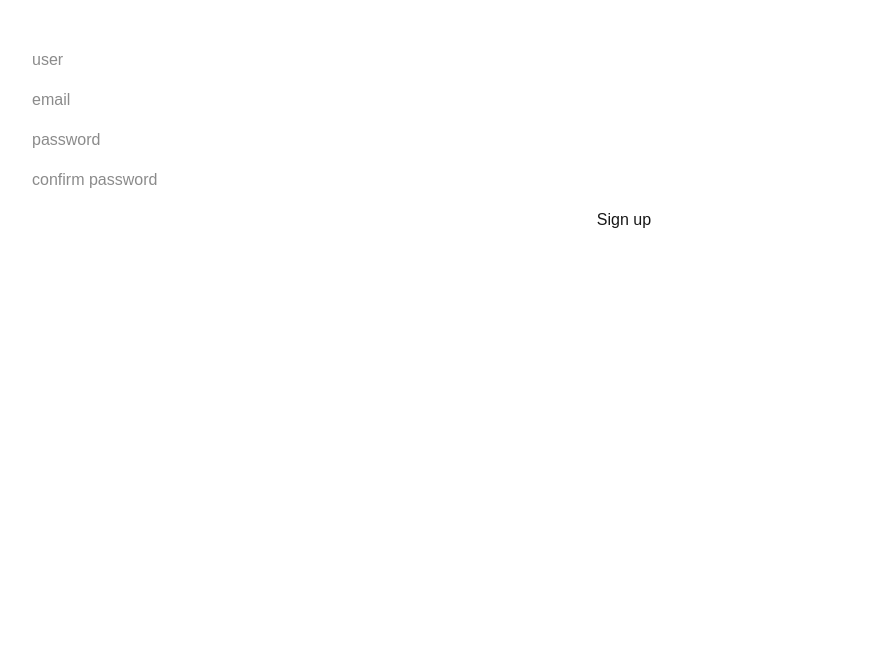
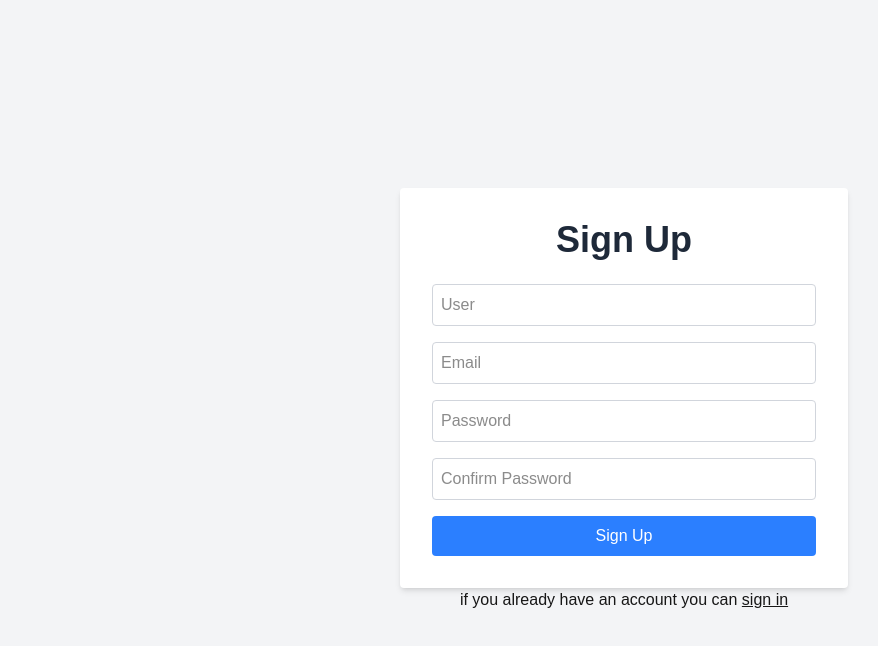
Before and after one commit to Skuerjuan/tp2-front, a Next.js app: page /signup in a window 1280 px wide. Shown: the top 646 px of the page, without its empty margins (16-894 px from the left). Built offline with nearby package versions, Linux system fonts and the light colour scheme.

Commit message:
continuado con login y signup

```diff
--- a/src/app/login/page.jsx
+++ b/src/app/login/page.jsx
@@ -1,41 +1,63 @@
-"use client";
+"use client"
 
 import { useState } from "react";
-import { useRouter } from "next/navigation";
-import { createClient } from "../../utils/supabase/client.js";
+import Link from "next/link";
 
-export default function LoginPage() {
-    const router = useRouter();
-    const supabase = createClient();
-
+export default function SignupPage() {
+    const [user, setUser] = useState("");
     const [email, setEmail] = useState("");
     const [password, setPassword] = useState("");
-    const [errorMsg, setErrorMsg] = useState(null);
+    const [error, setError] = useState(null);
 
-    async function onSubmit(e) {
-        e.preventDefault();
-        setErrorMsg(null);
+    function login() {
 
-    const { error } = await supabase.auth.signInWithPassword({
-        email,
-        password,
-    });
+        if(!user || !email || !password) {
+            setError("All fields are required");
+            return;
+        }
+        console.log(`user: ${user}, email: ${email}, password: ${password}`)
 
-    if (error) {
-        setErrorMsg(error.message);
-        return;
+        //https://supabase.com/docs/guides/auth/passwords
+
+        setUser("");
+        setEmail("");
+        setPassword("");
+        setError(null);
     }
-
-        router.push("/");
-        router.refresh();
-    }
-
     return (
-        <div className="flex flex-col gap-4 p-12">
-            <input type="text" placeholder="user" />
-            <input type="text" placeholder="password" />
-            <input type="text" placeholder="confirm password" />
-            <button >Log in</button>
+        <div className="flex flex-col items-center justify-center min-h-screen bg-gray-100">
+            <div className="bg-white p-8 rounded shadow-md w-full max-w-md">
+                <p className="text-4xl font-bold mb-6 text-center text-gray-800">Sign in</p>
+                <input
+                    type="text"
+                    placeholder="User"
+                    value={user}
+                    onChange={(e) => setUser(e.target.value)}
+                    className="w-full p-2 mb-4 border border-gray-300 rounded focus:outline-none focus:ring-2 focus:ring-blue-500"
+                />
+                <input
+                    type="email"
+                    placeholder="Email"
+                    value={email}
+                    onChange={(e) => setEmail(e.target.value)}
+                    className="w-full p-2 mb-4 border border-gray-300 rounded focus:outline-none focus:ring-2 focus:ring-blue-500"
+                />
+                <input
+                    type="password"
+                    placeholder="Password"
+                    value={password}
+                    onChange={(e) => setPassword(e.target.value)}
+                    className="w-full p-2 mb-4 border border-gray-300 rounded focus:outline-none focus:ring-2 focus:ring-blue-500"
+                />
+                <p className="text-red-700">{error ? error : ""}</p>
+                <button
+                    onClick={login}
+                    className="w-full bg-blue-500 text-white py-2 rounded hover:bg-blue-600 transition duration-200"
+                >
+                    Sign Up
+                </button>
+            </div>
+            <p>if you don't have an account you can <Link href="/signup" className="underline">sign up</Link></p>
         </div>
-    );
+    )
 }
--- a/src/app/page.jsx
+++ b/src/app/page.jsx
@@ -5,20 +5,24 @@ export default async function Home() {
 
   const supabase = await createClient()
 
-  const { data, error } = await supabase
-  .from('users')
-  .select('*')
-
-  if(error) console.error("Error fetching data:", error);
-
   // const { data, error } = await supabase
   // .from('users')
   // .insert([{ nombre: 'John Doe', email: 'johndoe@gmail.com'}])
   // console.log(data)
 
+  async function getUsers() {
+    const { data, error } = await supabase
+    .from('users')
+    .select('*')
+
+    if(error) console.error("Error fetching data:", error);
+  }
+
+
   return (
     <>
-    <div>
+    {
+      <div>
       {
         data.map((user) => (
           <div key={user.id}>
@@ -27,7 +31,9 @@ export default async function Home() {
           </div>
         ))
       }
-    </div>
+      </div>
+
+    }
     <Link href="/login" className="p-2 border-solid border-black">Login</Link>
     </>
   );
--- a/src/app/signup/page.jsx
+++ b/src/app/signup/page.jsx
@@ -1,23 +1,72 @@
 "use client"
 
 import { useState } from "react";
+import Link from "next/link";
 
 export default function SignupPage() {
     const [user, setUser] = useState("");
     const [email, setEmail] = useState("");
     const [password, setPassword] = useState("");
     const [confirmPassword, setConfirmPassword] = useState("");
+    const [error, setError] = useState(null);
 
     function signup() {
+        if (password !== confirmPassword) {
+            setError("Passwords do not match");
+            return;
+        }
+        if(!user || !email || !password) {
+            setError("All fields are required");
+            return;
+        }
         console.log(`user: ${user}, email: ${email}, password: ${password}, confirm password: ${confirmPassword}`)
+        setUser("");
+        setEmail("");
+        setPassword("");
+        setConfirmPassword("");
+        setError(null);
     }
     return (
-        <div className="flex flex-col gap-4 p-12">
-            <input type="text" placeholder="user" value={user} onChange={(e) => setUser(e.target.value)} />
-            <input type="text" placeholder="email" value={email} onChange={(e) => setEmail(e.target.value)} />
-            <input type="text" placeholder="password" value={password} onChange={(e) => setPassword(e.target.value)} />
-            <input type="text" placeholder="confirm password" value={confirmPassword} onChange={(e) => setConfirmPassword(e.target.value)}/>
-            <button onClick={signup} >Sign up</button>
+        <div className="flex flex-col items-center justify-center min-h-screen bg-gray-100">
+            <div className="bg-white p-8 rounded shadow-md w-full max-w-md">
+                <p className="text-4xl font-bold mb-6 text-center text-gray-800">Sign Up</p>
+                <input
+                    type="text"
+                    placeholder="User"
+                    value={user}
+                    onChange={(e) => setUser(e.target.value)}
+                    className="w-full p-2 mb-4 border border-gray-300 rounded focus:outline-none focus:ring-2 focus:ring-blue-500"
+                />
+                <input
+                    type="email"
+                    placeholder="Email"
+                    value={email}
+                    onChange={(e) => setEmail(e.target.value)}
+                    className="w-full p-2 mb-4 border border-gray-300 rounded focus:outline-none focus:ring-2 focus:ring-blue-500"
+                />
+                <input
+                    type="password"
+                    placeholder="Password"
+                    value={password}
+                    onChange={(e) => setPassword(e.target.value)}
+                    className="w-full p-2 mb-4 border border-gray-300 rounded focus:outline-none focus:ring-2 focus:ring-blue-500"
+                />
+                <input
+                    type="password"
+                    placeholder="Confirm Password"
+                    value={confirmPassword}
+                    onChange={(e) => setConfirmPassword(e.target.value)}
+                    className="w-full p-2 mb-4 border border-gray-300 rounded focus:outline-none focus:ring-2 focus:ring-blue-500"
+                />
+                <p className="text-red-700">{error ? error : ""}</p>
+                <button
+                    onClick={signup}
+                    className="w-full bg-blue-500 text-white py-2 rounded hover:bg-blue-600 transition duration-200"
+                >
+                    Sign Up
+                </button>
+            </div>
+            <p>if you already have an account you can <Link href="/login" className="underline">sign in</Link></p>
         </div>
     )
 }
```
